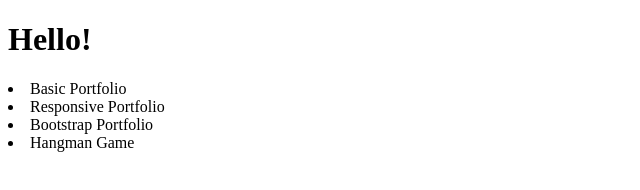
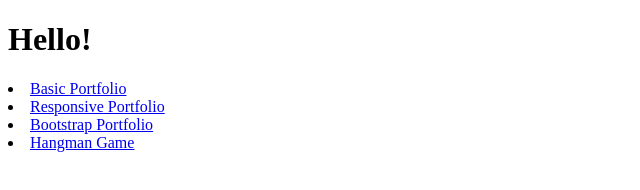
Before and after one commit to BenjaminFrench/BenjaminFrench.github.io, a plain HTML site: page index.html in a window 1280 px wide. Shown: the whole page, without its empty margins (0-640 px from the left). Drawn offline with Linux system fonts and the light colour scheme.

Commit message:
Update index.html

```diff
--- a/index.html
+++ b/index.html
@@ -4,10 +4,10 @@
 	<meta charset="utf-8">
 	<title>Benjamin French</title>
 	<h1>Hello!</h1>
-	<li><a href="benjaminfrench.github.io/Basic-Portfolio" ></a>Basic Portfolio</li>
-	<li><a href="benjaminfrench.github.io/Responsive-Portfolio" ></a>Responsive Portfolio</li>
-	<li><a href="benjaminfrench.github.io/Bootstrap-Portfolio" ></a>Bootstrap Portfolio</li>
-	<li><a href="benjaminfrench.github.io/Hangman-Game" ></a>Hangman Game</li>
+	<li><a href="benjaminfrench.github.io/Basic-Portfolio" >Basic Portfolio</a></li>
+	<li><a href="benjaminfrench.github.io/Responsive-Portfolio" >Responsive Portfolio</a></li>
+	<li><a href="benjaminfrench.github.io/Bootstrap-Portfolio" >Bootstrap Portfolio</a></li>
+	<li><a href="benjaminfrench.github.io/Hangman-Game" >Hangman Game</a></li>
 </head>
 <body>
 
```
